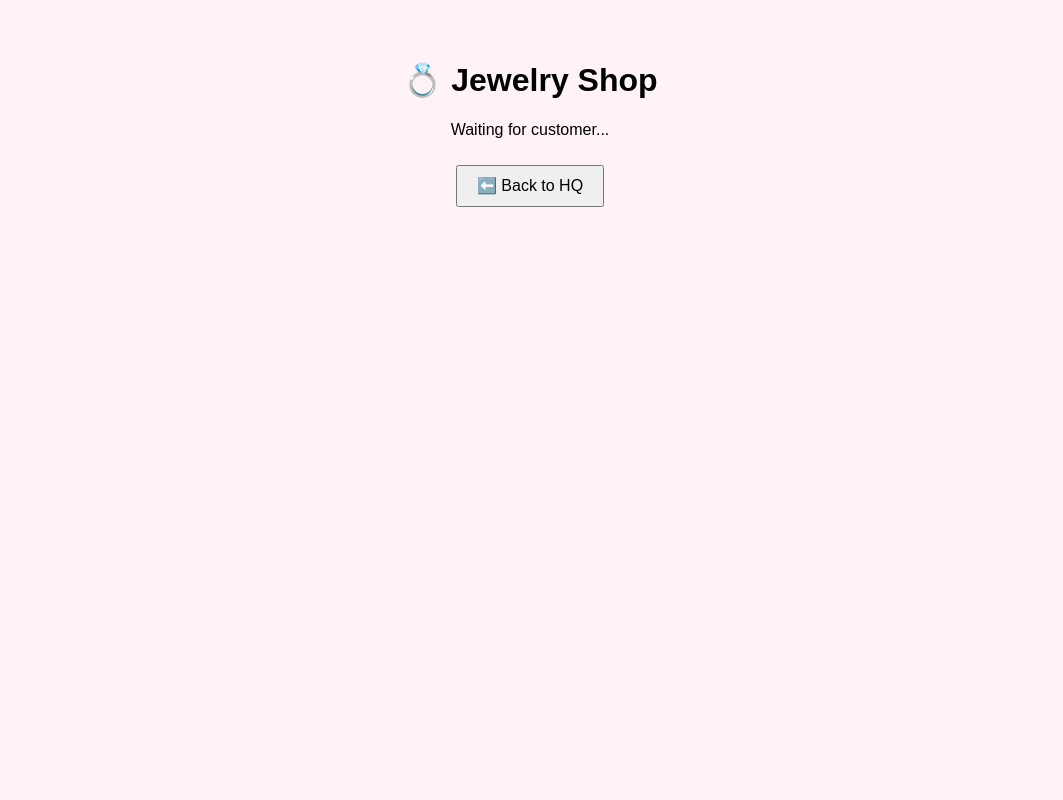
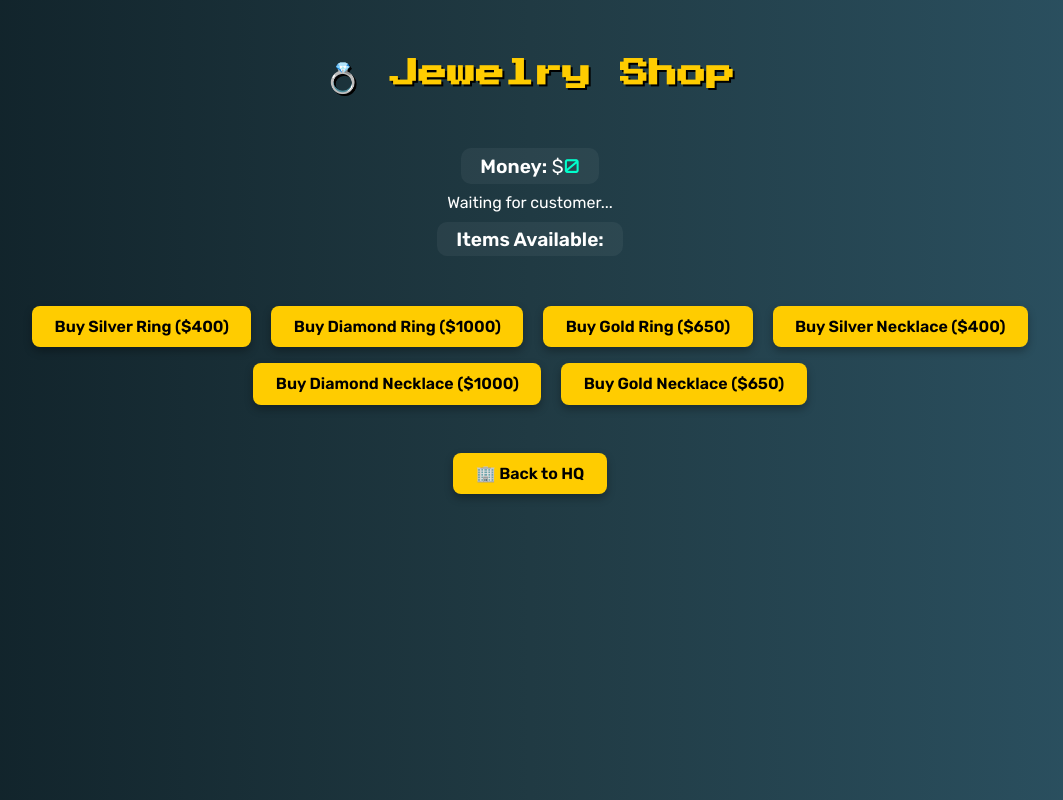
Before and after one commit to 22star22now/JustGames, a plain HTML site: page game/jewelryshop.html in a window 1280 px wide. Shown: the whole page, without its empty margins (110-1173 px from the left). Drawn offline with Linux system fonts and the light colour scheme.

Commit message:
Update jewelryshop.html

```diff
--- a/game/jewelryshop.html
+++ b/game/jewelryshop.html
@@ -2,27 +2,75 @@
 <html lang="en">
 <head>
   <meta charset="UTF-8" />
+  <meta name="viewport" content="width=device-width, initial-scale=1.0"/>
   <title>💍 Jewelry Shop</title>
+  <link href="https://fonts.googleapis.com/css2?family=Press+Start+2P&display=swap" rel="stylesheet">
+  <link href="https://fonts.googleapis.com/css2?family=Orbitron:wght@500&family=Rubik:wght@400;600&display=swap" rel="stylesheet">
   <style>
     body {
-      font-family: sans-serif;
+      font-family: 'Rubik', sans-serif;
+      background: linear-gradient(to right, #0f2027, #203a43, #2c5364);
+      color: #ffffff;
       text-align: center;
-      background: #fff3f8;
-      padding: 2em;
+      padding: 2em 1em;
     }
-    .customer {
+
+    h1 {
+      font-family: 'Press Start 2P', cursive;
+      font-size: 1.8em;
+      color: #ffcc00;
+      margin-bottom: 1.5em;
+      text-shadow: 2px 2px #000;
+    }
+
+    .stat {
       font-size: 1.2em;
+      margin: 0.5em auto;
+      padding: 0.3em 1em;
+      background: rgba(255, 255, 255, 0.05);
+      border-radius: 10px;
+      display: inline-block;
+    }
+
+    .stat span {
+      font-family: 'Orbitron', sans-serif;
+      color: #00ffcc;
+    }
+
+    button {
+      font-family: 'Rubik', sans-serif;
+      font-size: 1em;
+      padding: 0.7em 1.4em;
+      margin: 0.5em;
+      border: none;
+      border-radius: 8px;
+      background-color: #ffcc00;
+      color: #000;
+      font-weight: bold;
+      box-shadow: 0 4px 8px rgba(0, 0, 0, 0.3);
+      transition: transform 0.2s ease, background 0.2s ease;
+    }
+
+    button:hover {
+      background-color: #ffaa00;
+      transform: scale(1.05);
+    }
+
+    .upgrade {
       margin-top: 2em;
     }
-    button {
-      margin: 0.5em;
-      padding: 0.6em 1.2em;
-      font-size: 1em;
+
+    .back-button {
+      margin-top: 2em;
     }
+
   </style>
 </head>
 <body>
   <h1>💍 Jewelry Shop</h1>
+
+  <div class="stat"><strong>Money:</strong> $<span id="moneyCount">0</span></div>
+
   <div id="status">Waiting for customer...</div>
   <div id="customer" class="customer" style="display:none">
     <p><strong><span id="custName"></span></strong> says: <span id="custReason"></span></p>
@@ -30,8 +78,21 @@
     <button onclick="acceptOffer()">Accept</button>
     <button onclick="declineOffer()">Decline</button>
   </div>
-  <br>
-  <button onclick="location.href='index.html'">⬅️ Back to HQ</button>
+
+  <div class="stat"><strong>Items Available:</strong></div>
+
+  <div class="upgrade">
+    <button onclick="buyItem()">Buy Silver Ring ($400)</button>
+    <button onclick="buyItem()">Buy Diamond Ring ($1000)</button>
+    <button onclick="buyItem()">Buy Gold Ring ($650)</button>
+    <button onclick="buyItem()">Buy Silver Necklace ($400)</button>
+    <button onclick="buyItem()">Buy Diamond Necklace ($1000)</button>
+    <button onclick="buyItem()">Buy Gold Necklace ($650)</button>
+  </div>
+
+  <div class="back-button">
+    <button onclick="location.href='index.html'">🏢 Back to HQ</button>
+  </div>
 
   <script>
     const names = [
@@ -50,28 +111,56 @@
     const reasons = [
       "It's a gift", "Looks cool", "Need it for a party", "Collecting", "Looks shiny",
       "Want to impress", "Anniversary gift", "Just because", "Love jewelry", "To match my outfit",
-      ...Array(90).fill(0).map((_, i) => `Reason ${i + 11}`)
+      "It reminds me of someone", "It's sentimental", "I love how it sparkles", "For my wedding",
+      "It's a family heirloom", "I need it for my job", "It matches my shoes", "I’m treating myself",
+      "It's the perfect accessory", "My friend has one", "I saw it in a magazine", "It's for a special event",
+      "To add to my collection", "It was on sale", "For my birthday", "It’s a limited edition",
+      "It looks luxurious", "For my anniversary", "Because I deserve it", "I need it for a photoshoot",
+      "It makes me feel special", "For a milestone occasion", "I saw it online", "It complements my dress",
+      "I’m feeling fancy today", "It goes with my new outfit", "I love the design", "It’s so unique",
+      "It’s for my mom", "For my daughter", "To treat myself", "It’s a new trend", "To feel confident",
+      "I need a new accessory", "For a special someone", "I always wanted one", "To celebrate an achievement",
+      "Because it's a classic", "It looks elegant", "It’s my favorite color", "For my wedding anniversary",
+      "It’s a surprise gift", "I need it for a holiday", "For my engagement", "It's part of my tradition",
+      "It will be a great souvenir", "I want to match with a friend", "I love the craftsmanship",
+      "It reminds me of a trip", "For a new beginning", "It makes me feel empowered", "I’m feeling generous",
+      "To show my love", "It’s from my favorite designer", "I’m inspired by someone", "To brighten my day",
+      "It’s a symbol of my success", "It’s a statement piece", "For a prom", "It’s a keepsake",
+      "To celebrate a life milestone", "I want to be more fashionable", "I love the way it feels",
+      "To support a small business", "It's a reminder of a great memory", "I need it for a costume",
+      "It’s a gift for my best friend", "It’s perfect for a romantic gesture", "I want to feel elegant",
+      "It’s for my wife", "For my girlfriend", "To match my jewelry set", "I’m inspired by a celebrity",
+      "It’s a unique find", "I want to start a new collection", "It’s a gift for someone special",
+      "Because it’s timeless", "I want to pass it down to someone", "It’s a must-have for the season",
+      "It’s a great conversation starter", "I’m creating my own style", "It’s a family tradition",
+      "I want to own something rare", "I want to share the love", "I want to express my personality",
+      "It’s for a new chapter in my life", "It will make me happy", "I love how it feels on my skin",
+      "It’s just what I’ve been looking for", "It matches my vibe", "I need it for my collection",
+      "I feel like treating myself", "It’s part of my personal journey", "It’s for a special celebration",
+      "It’s part of my style evolution", "It’s a gift for my sister", "To express myself in a new way",
+      "I want to wear something different", "It’s a gift to myself for a personal milestone", "I’m starting a new hobby",
+      "It’s just perfect for my occasion"
     ];
 
     const items = [
-      { key: 'silverRings', name: 'Silver Ring', cost: 400 * 2 },
+      { key: 'silverRings', name: 'Silver Ring', cost: 400 },
       { key: 'diamondRings', name: 'Diamond Ring', cost: 1000 },
-      { key: 'silverNecklaces', name: 'Silver Necklace', cost: 400 * 6 },
-      { key: 'diamondNecklaces', name: 'Diamond Necklace', cost: 1000 * 3 },
       { key: 'goldRings', name: 'Gold Ring', cost: 650 },
-      { key: 'goldNecklaces', name: 'Gold Necklace', cost: 650 * 3 },
+      { key: 'silverNecklaces', name: 'Silver Necklace', cost: 400 },
+      { key: 'diamondNecklaces', name: 'Diamond Necklace', cost: 1000 },
+      { key: 'goldNecklaces', name: 'Gold Necklace', cost: 650 }
     ];
 
     let inventory = {
-      silverRings: parseInt(localStorage.getItem('silverRings')) || 0,
-      diamondRings: parseInt(localStorage.getItem('diamondRings')) || 0,
-      silverNecklaces: parseInt(localStorage.getItem('silverNecklaces')) || 0,
-      diamondNecklaces: parseInt(localStorage.getItem('diamondNecklaces')) || 0,
-      goldRings: parseInt(localStorage.getItem('goldRings')) || 0,
-      goldNecklaces: parseInt(localStorage.getItem('goldNecklaces')) || 0,
+      silverRings: 0,
+      diamondRings: 0,
+      silverNecklaces: 0,
+      diamondNecklaces: 0,
+      goldRings: 0,
+      goldNecklaces: 0,
     };
-    let money = parseFloat(localStorage.getItem('money')) || 0;
 
+    let money = 0;
     let currentItem = null;
     let currentOffer = 0;
 
@@ -90,28 +179,47 @@
         return;
       }
 
-      currentItem = possibleItems[Math.floor(Math.random() * possibleItems.length)];
-      currentOffer = Math.floor(currentItem.cost * (1 + Math.random()));
+      const name = names[Math.floor(Math.random() * names.length)];
+      const reason = reasons[Math.floor(Math.random() * reasons.length)];
+      const item = possibleItems[Math.floor(Math.random() * possibleItems.length)];
 
-      document.getElementById('custName').innerText = names[Math.floor(Math.random() * names.length)];
-      document.getElementById('custReason').innerText = reasons[Math.floor(Math.random() * reasons.length)];
-      document.getElementById('item').innerText = currentItem.name;
-      document.getElementById('offer').innerText = currentOffer;
+      document.getElementById('custName').innerText = name;
+      document.getElementById('custReason').innerText = reason;
+      document.getElementById('item').innerText = item.name;
+      document.getElementById('offer').innerText = item.cost;
+      currentItem = item;
+      currentOffer = item.cost;
 
-      document.getElementById('status').innerText = '';
+      document.getElementById('status').innerText = `${name} is interested in buying a ${item.name} for $${item.cost}.`;
       document.getElementById('customer').style.display = 'block';
     }
 
     function acceptOffer() {
-      inventory[currentItem.key]--;
-      money += currentOffer;
-      localStorage.setItem('money', money);
-      localStorage.setItem(currentItem.key, inventory[currentItem.key]);
+      if (money >= currentOffer) {
+        money -= currentOffer;
+        inventory[currentItem.key] -= 1;
+        document.getElementById('moneyCount').innerText = money;
+        document.getElementById('status').innerText = `You sold a ${currentItem.name} for $${currentOffer}.`;
+      } else {
+        document.getElementById('status').innerText = `You don't have enough money for that.`;
+      }
       waitForCustomer();
     }
 
     function declineOffer() {
+      document.getElementById('status').innerText = 'Customer left without buying.';
       waitForCustomer();
+    }
+
+    function buyItem() {
+      if (money >= currentItem.cost) {
+        money -= currentItem.cost;
+        inventory[currentItem.key] += 1;
+        document.getElementById('moneyCount').innerText = money;
+        document.getElementById('status').innerText = `You bought a ${currentItem.name}.`;
+      } else {
+        document.getElementById('status').innerText = 'Not enough money!';
+      }
     }
 
     waitForCustomer();
```
